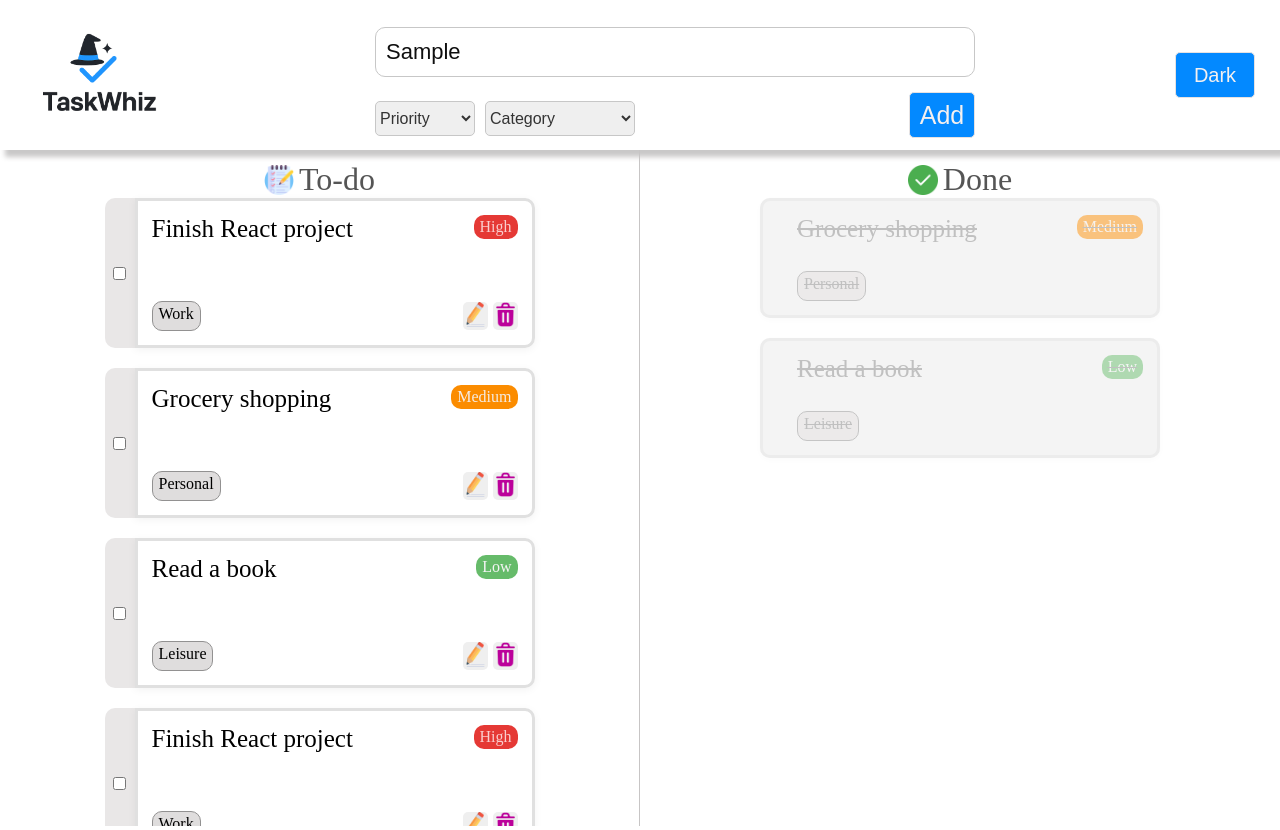
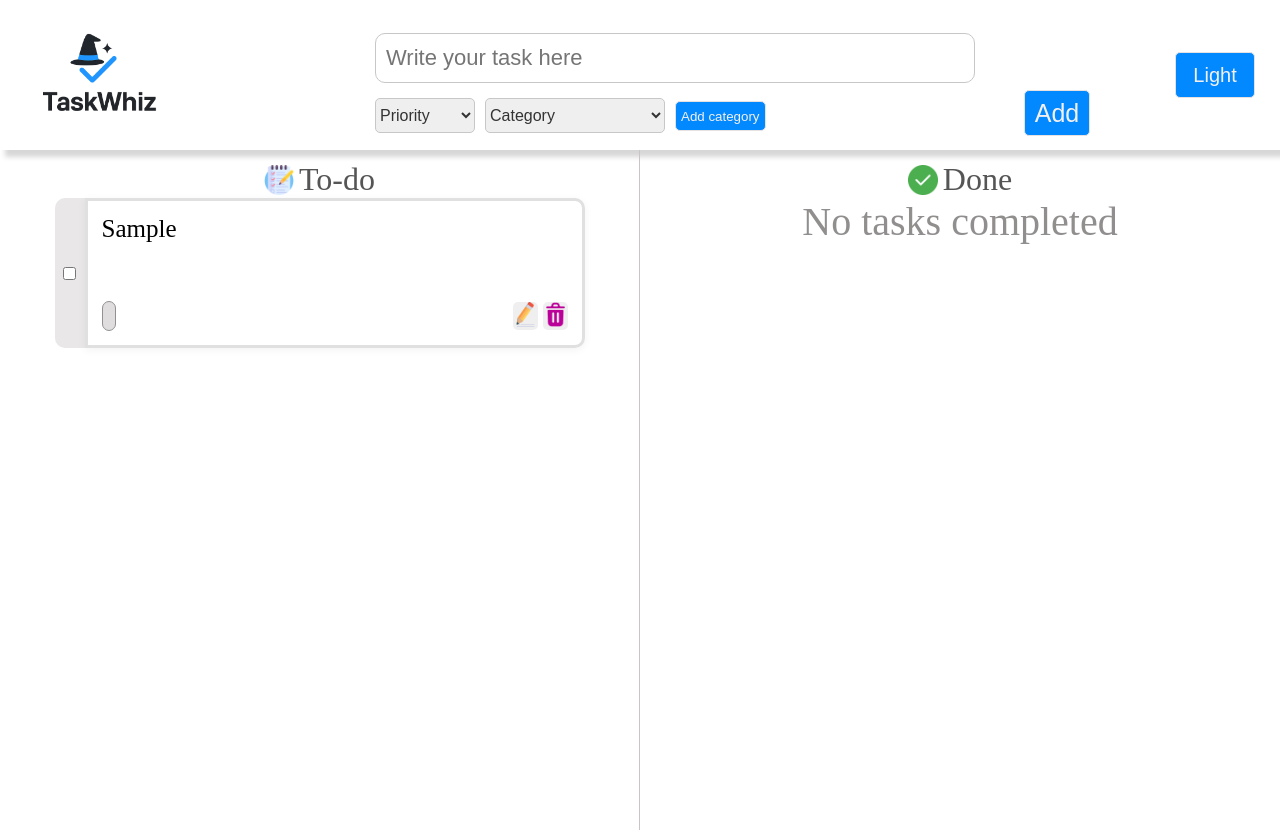
Before and after one commit to Mk-debugger11/Todo, a React (Vite) app: page / in a window 1280 px wide. Both pictures are taken after typing "Sample" into the empty fields and a click on the button "Add". Built offline with nearby package versions, Linux system fonts and the light colour scheme.

Commit message:
completed functionality

```diff
--- a/src/App.css
+++ b/src/App.css
@@ -10,7 +10,7 @@
   align-items: center;
   padding: 10px 25px;
   background-color: #ffffff;
-  box-shadow: 5px 7px 5px rgb(201, 200, 200);
+  box-shadow: 5px 7px 5px rgb(216, 215, 215);
 }
 .logo img{
   height: 150px;
@@ -38,8 +38,9 @@
   font-size: 25px;
   color: rgb(244, 240, 240);
   border-radius: 5px;
-  position: relative;
-  left: 264px;
+  position: absolute;
+  left: 1024px;
+  top: 90px;
   cursor: pointer;
 }
 .thmBtn{
@@ -62,13 +63,33 @@
   margin-right: 10px;
 }
 .categories{
-  width: 150px;
+  width: 180px;
   height: 35px;
   border-radius: 5px;
   border: 1.5px solid #c7c7c7;
   font-size: 16px;
   color: rgb(51, 51, 51);
   margin-right: 10px;
+}
+.inputCategory{
+  width: 180px;
+  height: 35px;
+  border-radius: 5px;
+  border: 1.5px solid #c7c7c7;
+  font-size: 16px;
+  color: rgb(51, 51, 51);
+  margin-right: 10px;
+  padding: 0 5px;
+}
+.addctg{
+  width: auto;
+  height: 30px;
+  padding: 5px;
+  color: rgb(244, 240, 240);
+  border-radius: 5px;
+  cursor: pointer;
+  background-color: #0389ff;
+  border: 1px solid rgb(230, 226, 226);
 }
 .addCtg{
   border: 2px solid black;
@@ -105,7 +126,7 @@
 }
 .card{
   margin-bottom: 20px;
-  width: 400px;
+  width: 500px;
   height: 150px;
   border: 3px solid #e0e0e0; /* Inner border */
   box-shadow: 0 2px 8px rgba(0, 0, 0, 0.05);
@@ -120,8 +141,11 @@
   display: flex;
   flex-direction: column;
   align-items: center;
-  height:676px;
+  height:680px;
   overflow-y: scroll;
+}
+.align::-webkit-scrollbar {
+  display: none;
 }
 .left,.right{
   display: flex;
@@ -143,6 +167,9 @@
 }
 .title{
   font-size: 25px;
+  height: 80px;
+  max-width: 360px;
+  word-wrap: break-word;
 }
 .category{
   height: 30px;
@@ -199,6 +226,9 @@
   position: relative;
   left:20px;
 }
+.done .title{
+  overflow: hidden;
+}
 .status{
   font-size: 40px;
   font-weight: 300;
@@ -214,3 +244,50 @@
   border-top-left-radius: 10px;
   border-bottom-left-radius: 10px;
 }
+.editInput{
+  width: 250px;
+  height: 35px;
+  border-radius: 10px;
+  padding: 0 3px;
+  border: 2px solid rgb(177, 175, 175);
+}
+.Dark {
+  background-color: #000000;
+  color: white;
+}
+.Dark .navbar{
+  background-color: #0c0c0c;
+  box-shadow: 5px 7px 5px rgb(33, 33, 33);
+}
+.Dark .searchbarInput{
+  background-color: #454444;
+  color: rgb(177, 174, 174);
+  border: 1.5px solid #525252;
+}
+.Dark .dark{
+  background-color:#454444;
+  border: 1.5px solid #525252;
+  color: rgb(177, 174, 174);
+}
+.Dark .darkbtn{
+  border: 1px solid #525252;
+  color: rgb(230, 227, 227);
+}
+.Dark .checkbox{
+  background-color: #757474;
+}
+.Dark .card{
+  background-color: #323131;
+  border: 3px solid #757474; /* Inner border */
+  box-shadow: 0 2px 8px rgba(0, 0, 0, 0.05);
+}
+.Dark .editbtn,.Dark .deletebtn{
+  background-color:black;
+}
+.Dark .category{
+  background-color: #454444;
+}
+.Dark .done{
+  background-color: #373535;
+  color: white;
+}
--- a/src/App.jsx
+++ b/src/App.jsx
@@ -3,54 +3,66 @@ import Navbar from './components/navbar'
 import todo1 from './assets/todo.png'
 import done1 from './assets/done.png'
 import Card from './components/taskCard'
+import { useState,useEffect } from 'react'
 function App() {
-  const tasks = [
-    {
-      title: "Finish React project",
-      category: "Work",
-      priority: "High",
-      done:false,
-    },
-    {
-      title: "Grocery shopping",
-      category: "Personal",
-      priority: "Medium", //#FB8C00
-      done:false,
-    },
-    {
-      title: "Read a book",
-      category: "Leisure",
-      priority: "Low" ,//#66BB6A
-      done:false,
-    },
-    {
-      title: "Finish React project",
-      category: "Work",
-      priority: "High",
-      done: false
-    },
-    {
-      title: "Grocery shopping",
-      category: "Personal",
-      priority: "Medium",
-      done: true,
-    },
-    {
-      title: "Read a book",
-      category: "Leisure",
-      priority: "Low",
-      done: true,
-    }
-  ];
+  const [theme,setTheme] = useState("light")
+  const[tasks,setTasks] = useState(()=>{
+    const array = JSON.parse(localStorage.getItem('taskStorage')) || []
+    return array
+  })
+  useEffect(()=>{
+    localStorage.setItem('taskStorage',JSON.stringify(tasks))
+  },[tasks])
   const todo = tasks.filter((ele)=>{
     return ele.done === false
   })
   const done = tasks.filter((ele)=>{
     return ele.done === true
   })
+  function handleArray(task){
+    setTasks([...tasks,task])
+  }
+  function handleCheck(id){
+    const updated = tasks.map((ele)=>{
+      if(ele.id === id){
+        return { ...ele, done: true };
+      }
+      else{
+        return ele
+      }
+    })
+    setTasks(updated)
+  }
+  function handleDelete(id){
+    const updated = tasks.filter((ele)=>{
+      if(ele.id !== id){
+        return ele;
+      }
+    })
+    setTasks(updated)
+  }
+  const [edit,setEdit] = useState(null)
+  function handleEditTask(id){
+    setEdit(id)
+  }
+  function handleEdi(id,newtitle,priority){
+    const updated = tasks.map((ele)=>{
+      if(ele.id === id){
+        return {...ele,title:newtitle,priority:priority}
+      }
+      else{
+        return ele
+      }
+    })
+    setTasks(updated)
+    setEdit(null)
+  }
+  function handleTheme(thm){
+    setTheme(thm)
+  }
   return(
-    <div className='main'>
-      <Navbar></Navbar>
+    <div className={`main ${theme}`}>
+      <Navbar taskArray={handleArray} theme1 = {handleTheme} ></Navbar>
       <div className="body">
         <div className="todo align">
           <div>
@@ -59,7 +71,17 @@ function App() {
           </div>
           {!(todo.length === 0) ? todo.map((ele)=>{
             return (
-            <Card title = {ele.title} category = {ele.category} priority={ele.priority}/>
+            <Card
+            key={ele.id}
+            id = {ele.id}
+            title = {ele.title} //this is passing data from parent to child
+            category = {ele.category}
+            priority={ele.priority}
+            handleEdit={handleEdi}
+            edit1={edit === ele.id}
+            editClick={()=>{handleEditTask(ele.id)}}
+            deleteClick = {()=>{handleDelete(ele.id)}}
+            onchange = {()=>{handleCheck(ele.id)}}/>
             )
           }): <h3 className='status'>Add some tasks</h3>}
         </div>
@@ -70,7 +92,7 @@ function App() {
           </div>
           { !(done.length === 0) ? done.map((ele)=>{
             return (
-            <Card title = {ele.title} category = {ele.category} priority={ele.priority} doneCard = "done"/>
+            <Card key={ele.id} title = {ele.title} category = {ele.category} priority={ele.priority} doneCard = "done" theme={theme}/>
           )
           }) : <h3 className='status' >No tasks completed</h3>}
         </div>
@@ -78,4 +100,4 @@ function App() {
     </div>
   )
 }
-export default App
+export default App;
--- a/src/components/dropdown.jsx
+++ b/src/components/dropdown.jsx
@@ -2,8 +2,8 @@ import Button from "./button"
 function Dropdown(props) {
     const options = props.options
     return (
-        <select name={props.name} className={props.class}>
-            <option value={null}>{props.type}</option>
+        <select name={props.name} className={props.class} onChange={props.onchange} value={props.value}>
+            <option value="">{props.type1}</option>
             {options.map((ele, index) => {
                 return <option key={index} value={ele}>{ele}</option>
             })}
--- a/src/components/inputbar.jsx
+++ b/src/components/inputbar.jsx
@@ -1,4 +1,4 @@
 function Input(props){
-    return <input type={props.type} placeholder={props.placeholder} onChange={props.onchange} className={props.class}/>
+    return <input type={props.type} placeholder={props.placeholder} onChange={props.onchange} className={props.class} value={props.value}/>
 }
 export default Input;
--- a/src/components/navbar.jsx
+++ b/src/components/navbar.jsx
@@ -1,24 +1,116 @@
+import { useEffect, useState } from 'react';
 import '../App.css'
 import light from '../assets/light.png'
 import Input from './inputbar';
 import Button from './button';
 import Dropdown from './dropdown';
-function Navbar(){
-    const priorityOptions = ["High","Medium","Low"]
-    const categories = []
-    return(
-        <div className="navbar">
+import logo from '../assets/logo.png'
+function Navbar({ taskArray,theme1 }) {
+    const [theme,setTheme] = useState('Light')
+    // priority array to show priority for tasks
+    const priorityOptions = ["High", "Medium", "Low"]
+    // main task array for storing all tasks
+    // const [tasks,setTasks] = useState({})
+    // // use effect for passing array to the parent component as soon as it changes
+    // useEffect(()=>{
+    // },[tasks])
+    //function for converting tasks into object
+    function converToObject(taskInput,priority,category){
+        let obj = {
+            "id": Date.now(),
+            "title":taskInput,
+            "category":category,
+            "priority":priority,
+            "done":false
+        }
+        return obj
+    }
+    // final function to add task into array
+    function addBtn() {
+        if (taskInput ==="" || priority===null || category ===null){
+            alert("Please complete all the fields")
+        }
+        else{
+            const task = converToObject(taskInput,priority,category)
+            taskArray(task)
+            setInput('');
+            setCategory("")
+            setPriority("")
+        }
+    }
+
+    // main task input handler
+    const [taskInput, setInput] = useState('')
+    function handleChange(e) {
+        setInput(e.target.value)
+    }
+    // priority input handler
+    const [priority, setPriority] = useState("")
+    function handlePriority(e) {
+        setPriority(e.target.value)
+    }
+    // for setting category value
+    const [category, setCategory] = useState("")
+    function handleCategory(e) {
+        let input = e.target.value
+        setCategory(input)
+    }
+    // array for all the categories to be displayed in dropdown
+    const [categoryArray,setCategoryArray] = useState(()=>{
+        const category = JSON.parse(localStorage.getItem('category')) || []
+        return category
+    })
+    useEffect(()=>{
+        localStorage.setItem('category',JSON.stringify(categoryArray))
+    },[categoryArray])
+    // boolean for switching between dropdown and add category
+    const [addCategory, setAddCategory] = useState(false)
+    // input for custom category
+    const [catInput , setCatInput] = useState('')
+    function catChange(e){
+        setCatInput(e.target.value)
+    }
+    // handling custom category save  button
+    function handleSave(){
+        if(catInput.trim() === ""){
+            alert("Please enter a category")
+        }else{
+            setCategoryArray([...categoryArray,catInput])
+            setCategory(catInput);
+            setAddCategory(false)
+            setCatInput('')
+        }
+    }
+    //function for handling save button
+    function handleCancel(){
+        setAddCategory(false)
+        setCatInput('')
+    }
+    function changeTheme(){
+        setTheme(theme === "Light" ? "Dark" : "Light")
+    }
+    useEffect(()=>{theme1(theme)},[theme])
+    return (
+        <div className= {`navbar ${theme}`} >
             <div className="logo">
-                <img src={light} alt="" />
+                <img src={theme === "Light" ? light : logo} alt="" />
             </div>
             <div className="searchBar">
-                <Input placeholder = "Write your task here" class="searchbarInput"/>
-                <Dropdown options={priorityOptions} class="priority" type="Priority"/>
-                <Dropdown options={categories} name="categories" class="categories" type="Category"/>
-                <Button name = "Add" class="addBtn"/>
+                <Input placeholder="Write your task here" class="searchbarInput" onchange={handleChange} value={taskInput} />
+                <Dropdown options={priorityOptions} class="priority dark" type="Priority" onchange={handlePriority} type1="Priority" value={priority}/>
+                {!addCategory ? <div style={{ display: "inline" }}>
+                    <Dropdown options={categoryArray} name="categories" class="categories dark" value={category} type="Category" onchange={handleCategory} type1="Category"/>
+                    <Button name="Add category" class="addctg darkbtn" onclick={()=>{setAddCategory(true)}} />
+                </div>
+                : <div style={{ display: "inline" }}>
+                    <Input placeholder="Type Category" class="inputCategory" onchange={catChange}/>
+                    <Button name="Save" class="addctg darkbtn" onclick={handleSave} style={{width:'91px'}}/>
+                    <Button name="Cancel" class="addctg darkbtn" onclick={handleCancel} style={{width:'91px'}}/>
+                </div>}
+                <Button name="Add" class="addBtn darkbtn" onclick={addBtn}/>
             </div>
             <div className='toggle'>
-                <Button name = "Dark" class="thmBtn"/>
+                <Button name={theme} class="thmBtn darkbtn" onclick={changeTheme}/>
             </div>
         </div>
     )
--- a/src/components/taskCard.jsx
+++ b/src/components/taskCard.jsx
@@ -4,35 +4,50 @@ import edit from '../assets/edit.png'
 import trash from '../assets/trash.png'
 import Button from './button';
 import Input from './inputbar';
+import Dropdown from './dropdown';
 function Card(props) {
+    const priorityOptions = ["High", "Medium", "Low"]
+    const [priority, setPriority] = useState(props.priority)
     const [color, setColor] = useState('')
     function Color() {
-        if (props.priority === "High") {
+        if (priority === "High") {
             setColor("high")
         }
-        else if (props.priority === "Medium") {
+        else if (priority === "Medium") {
             setColor("medium")
         }
-        else if (props.priority === "Low") {
+        else if (priority === "Low") {
             setColor("low")
         }
     }
-    useEffect(Color, [])
+    useEffect(Color, [priority])
+    const [newTitle, setNewTitle] = useState(props.title);
     return (
-        <div className={`cardParent ${props.doneCard}`}>
+        <div className={`cardParent ${props.doneCard} ${props.theme}`}>
             <div className="checkbox">
-                <Input type="checkbox" />
+                <Input type="checkbox" onchange={props.onchange} />
             </div>
             <div className={`card ${props.doneCard}`}>
                 <div className="left">
-                    <div className="title">{props.title}</div>
+                    {props.edit1 ?
+                        <div>
+                            <Input onchange={(e) => { setNewTitle(e.target.value) }}
+                                value={newTitle}
+                                class="editInput"
+                            />
+                            <Button name="save" class="addctg" onclick={() => { props.handleEdit(props.id, newTitle, priority) }} />
+                        </div>
+                        : <div className="title">{props.title}</div>}
                     <div className="category">{props.category}</div>
                 </div>
                 <div className="right">
-                    <div className={`pri ${color}`}>{props.priority}</div>
+                    {props.edit1 ?
+                        <div><Dropdown options={priorityOptions} value={priority} onchange={(e) => { setPriority(e.target.value) }} /></div>
+                        : <div className={`pri ${color}`}>{props.priority}</div>}
+
                     <div className="crud">
-                        <div className="edit"><Button name={<img src={edit} alt="" />} class="editBtn" /></div>
-                        <div className="delete"><Button name={<img src={trash} alt="" />} class="editBtn" /></div>
+                        <div className="edit"><Button name={<img src={edit} alt="" />} onclick={props.editClick} class="editBtn" /></div>
+                        <div className="delete"><Button name={<img src={trash} alt="" />} onclick={props.deleteClick} class="editBtn" /></div>
                     </div>
                 </div>
             </div>
```
Also changed, not shown: src/assets/logo.png.
